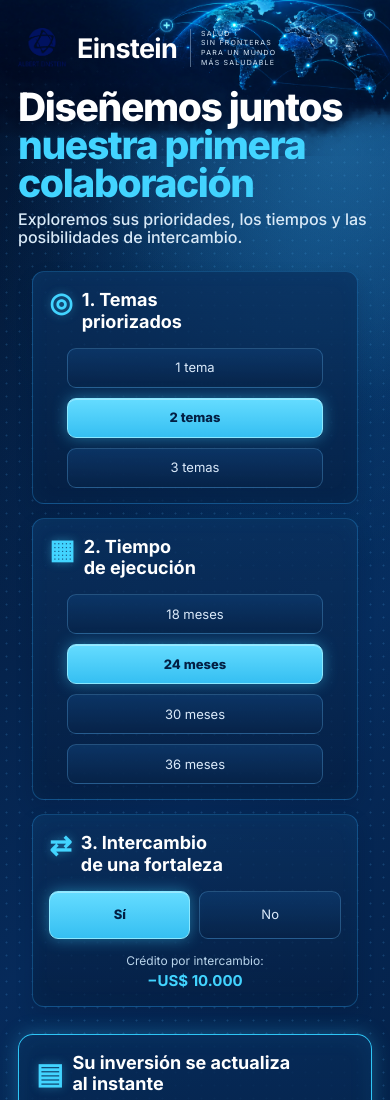
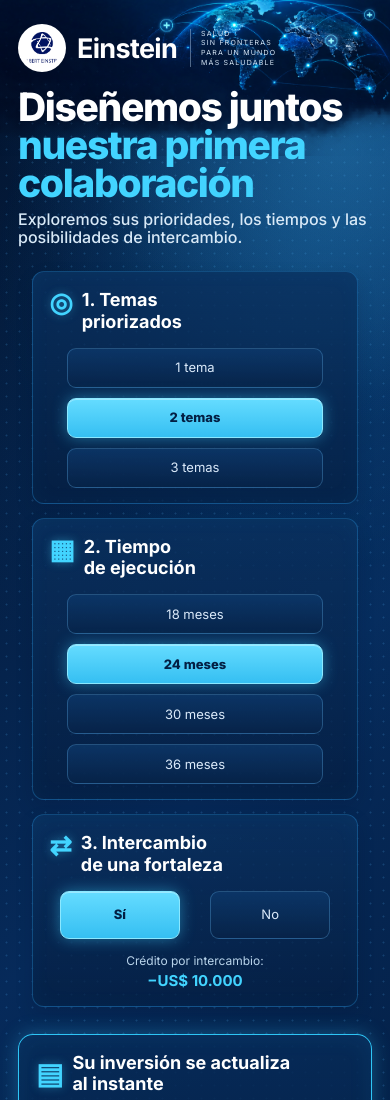
Before and after one commit to enriquez13/einstein-simulador, a React (Vite) app: page / in a window 390 px wide. Shown: the top 1100 px of the page. Built offline with nearby package versions, Linux system fonts and the light colour scheme.

Commit message:
ancho card y logo

```diff
--- a/src/styles.css
+++ b/src/styles.css
@@ -109,6 +109,9 @@ output {
   flex: 0 0 58px;
   object-fit: contain;
   display: block;
+  background: white;
+  border-radius: 50%;
+  padding: 5px;
 }
 
 .brand-name {
@@ -596,6 +599,13 @@ footer::after {
     right: 18px;
   }
 
+  .opt {
+    width: 85%;
+    min-height: 48px;
+    margin-left: auto;
+    margin-right: auto;
+  }
+
 }
 
 @media (prefers-reduced-motion: reduce) {
```
